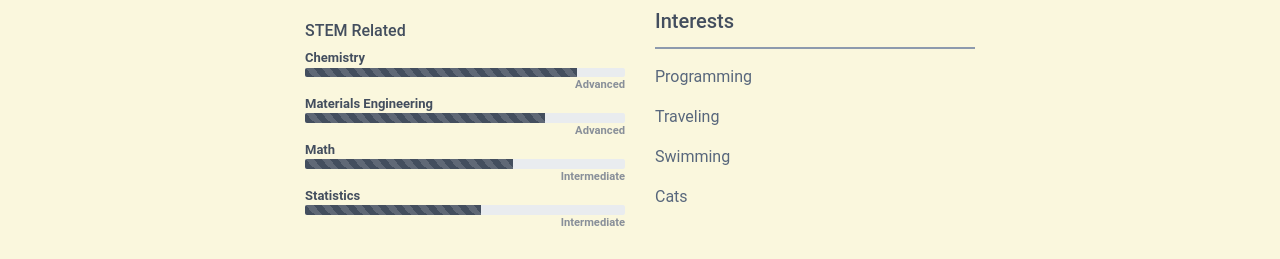
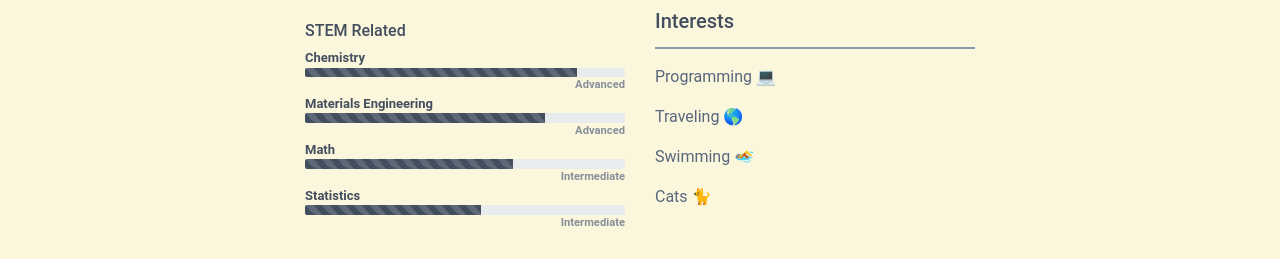
Before and after one commit to oonggaboong/portfolio.github.io, a website: page index.html in a window 1280 px wide. Shown: the part 3290-3549 px from the top of the page. Drawn offline with nearby package versions, Linux system fonts and the light colour scheme.

Commit message:
Update index.html

```diff
--- a/index.html
+++ b/index.html
@@ -439,10 +439,10 @@
       <h2 class="resume-section-title font-weight-bold pb-3 mb-3">Interests</h2>
       <div class="resume-section-content">
         <ul class="list-unstyled">
-          <li class="font-weight-bold mb-3">Programming</li>
-          <li class="font-weight-bold mb-3">Traveling</li>
-          <li class="font-weight-bold mb-3">Swimming</li>
-          <li class="font-weight-bold mb-3">Cats</li>
+          <li class="font-weight-bold mb-3">Programming 💻</li>
+          <li class="font-weight-bold mb-3">Traveling 🌎</li>
+          <li class="font-weight-bold mb-3">Swimming 🏊</li>
+          <li class="font-weight-bold mb-3">Cats 🐈</li>
         </ul>
       </div>
     </section><!--//interests-section-->
```
